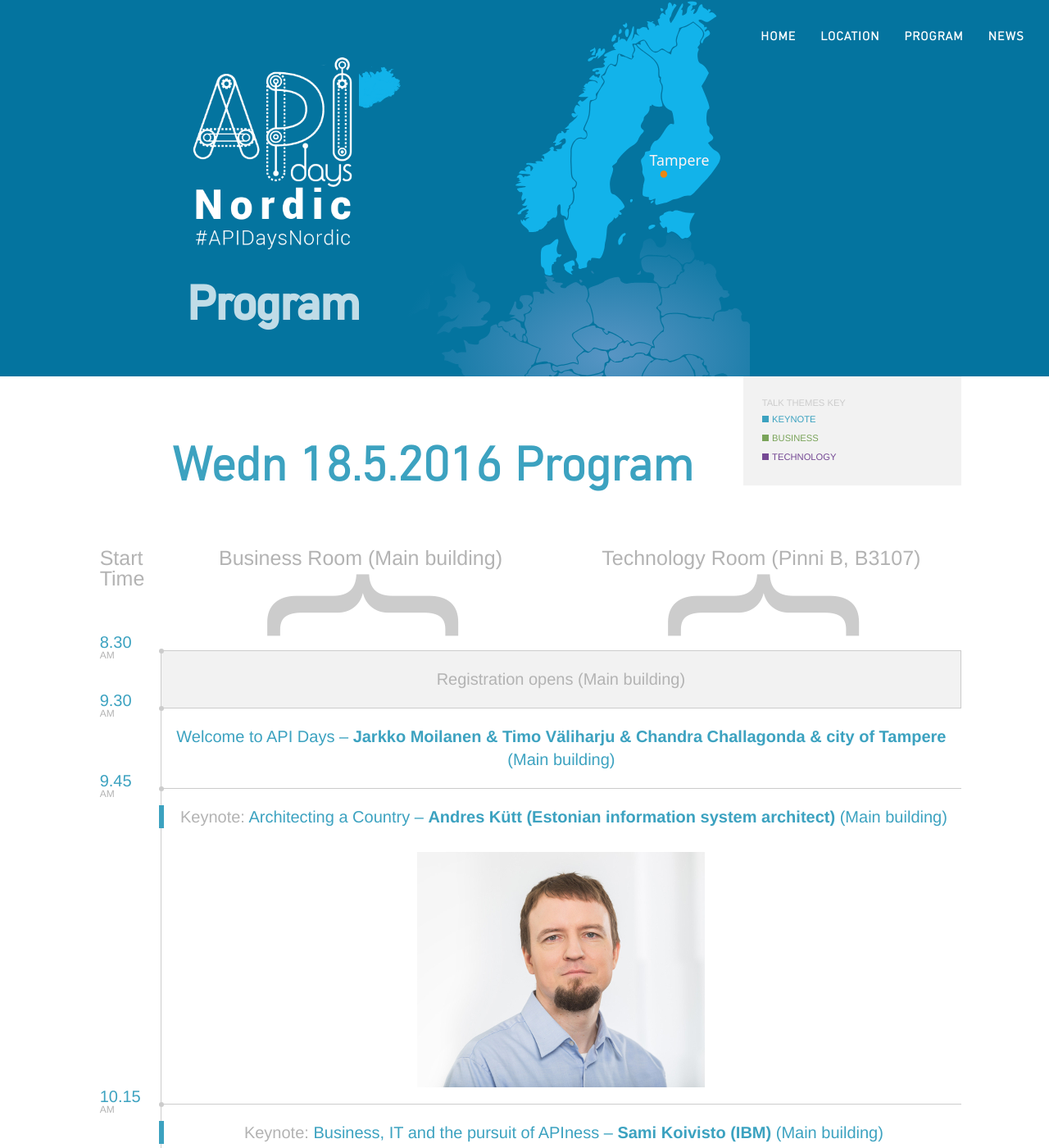
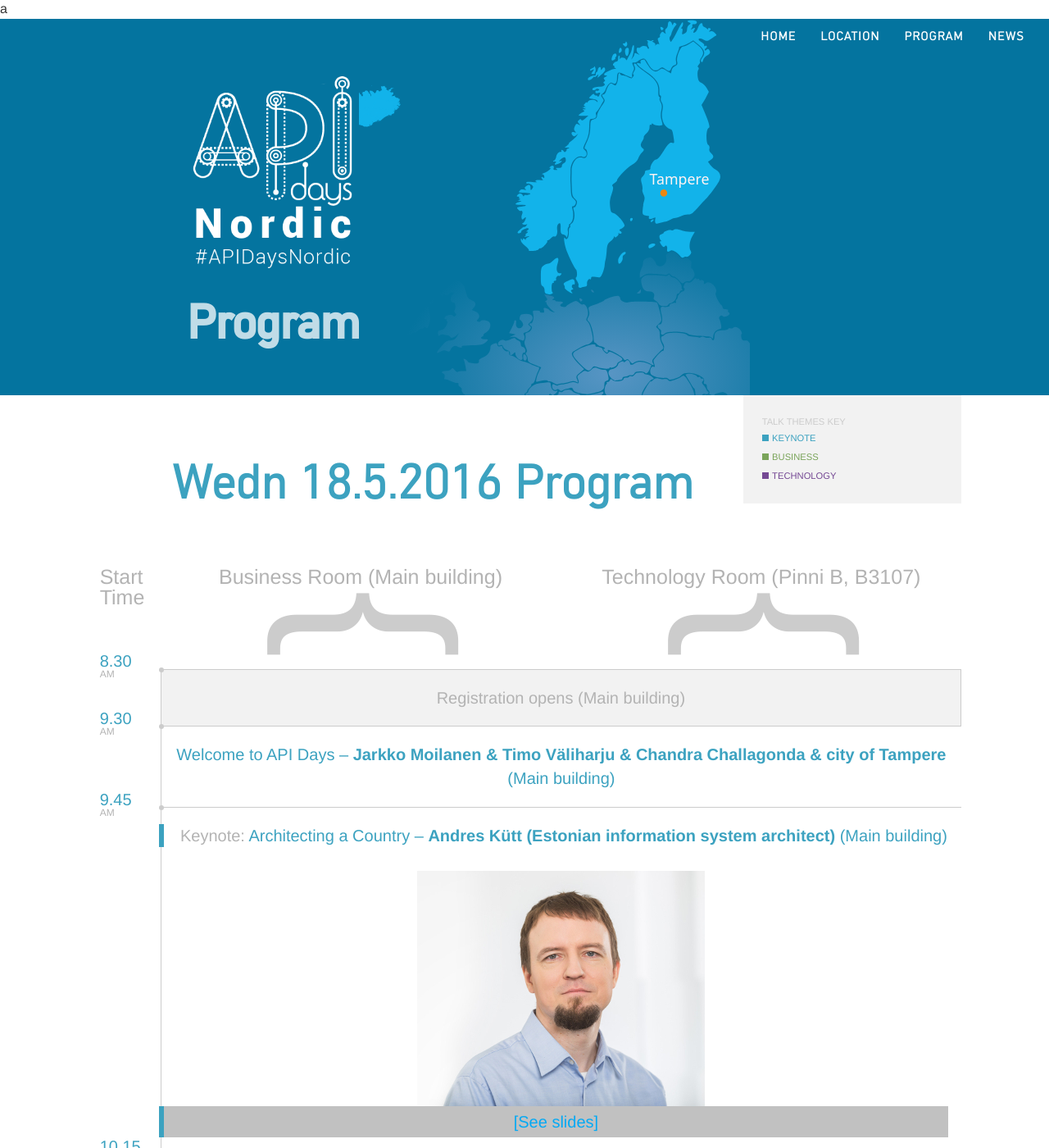
Before and after one commit to apidaysnordic/apidaysnordic.github.io, a Jekyll site: the page built from programme/index.md, in a window 1280 px wide and 1400 px high. Shown: the whole window at 82% size. Built offline with Jekyll 4.4.1, drawn with Linux system fonts in a browser that asks for light colours; some web fonts are replaced; comment, search, counter and statistics services are not loaded.

Commit message:
Update programme.html

```diff
--- a/_layouts/programme.html
+++ b/_layouts/programme.html
@@ -18,7 +18,7 @@
 {% assign location = "current  active" %}
 {% assign cfp = "link" %}
 {% assign speak = "link " %}
-{% assign news = "link " %}
+{% assign news = "link " %}a
 {% include navigation.html %}
 
 <header class="header">
@@ -126,6 +126,7 @@
 			<strong>Andres Kütt (Estonian information system architect)</strong> (Main building)</a>
 			<br/>
 			<img src="/images/speakers/andres-kutt.jpg"/>
+			<span><a href="http://www.slideshare.net/AndresKtt/api-first-government" style="background-color:#c1c1c1;color:#03a9f4; padding:5px;" target="top">[See slides]</a></span>
                     </div>
                 </div>
 
```
